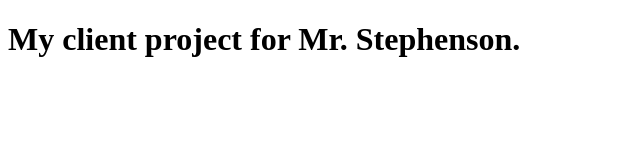
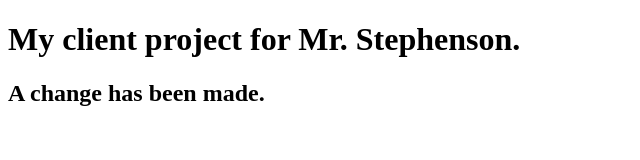
Before and after one commit to Red-Stone77/wdd130-Stephenson, a plain HTML site: page index.html in a window 1280 px wide. Shown: the whole page, without its empty margins (0-640 px from the left). Drawn offline with Linux system fonts and the light colour scheme.

Commit message:
A change has been made

```diff
--- a/index.html
+++ b/index.html
@@ -7,5 +7,6 @@
 </head>
 <body>
     <h1>My client project for Mr. Stephenson.</h1>
+    <h2>A change has been made.</h2>
 </body>
 </html>
```
